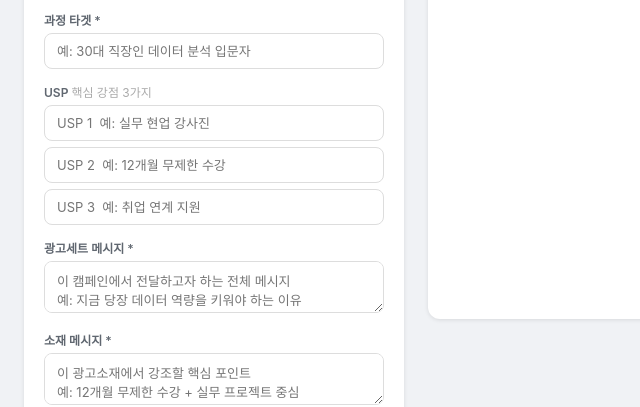
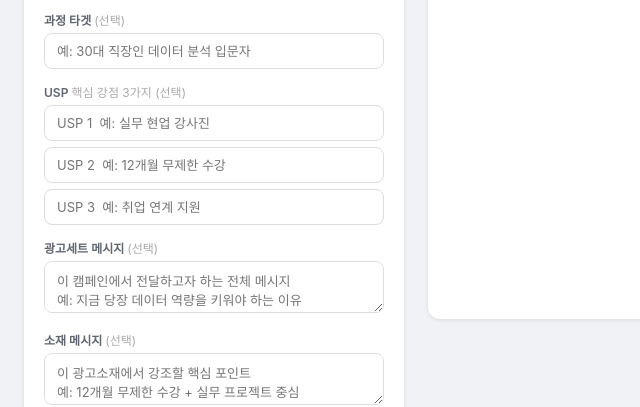
Before and after one commit to shsoh-day1/adcraft-hackathon, a website: page public/index.html in a window 1280 px wide. Shown: the part 218-625 px from the top of the page, 0-640 px from the left. Drawn offline with Linux system fonts and the light colour scheme.

Commit message:
feat: 입력 필드 전체 선택사항으로 변경 (URL만 필수)

```diff
--- a/public/index.html
+++ b/public/index.html
@@ -174,12 +174,12 @@
       </div>
 
       <div class="form-group">
-        <label>과정 타겟 *</label>
+        <label>과정 타겟 <span style="font-weight:400;color:#aaa">(선택)</span></label>
         <input type="text" id="targetInput" placeholder="예: 30대 직장인 데이터 분석 입문자" />
       </div>
 
       <div class="form-group">
-        <label>USP <span style="font-weight:400;color:#aaa">핵심 강점 3가지</span></label>
+        <label>USP <span style="font-weight:400;color:#aaa">핵심 강점 3가지 (선택)</span></label>
         <div class="usp-stack">
           <input type="text" id="usp1Input" placeholder="USP 1  예: 실무 현업 강사진" />
           <input type="text" id="usp2Input" placeholder="USP 2  예: 12개월 무제한 수강" />
@@ -188,12 +188,12 @@
       </div>
 
       <div class="form-group">
-        <label>광고세트 메시지 *</label>
+        <label>광고세트 메시지 <span style="font-weight:400;color:#aaa">(선택)</span></label>
         <textarea id="adSetMessageInput" rows="2" placeholder="이 캠페인에서 전달하고자 하는 전체 메시지&#10;예: 지금 당장 데이터 역량을 키워야 하는 이유"></textarea>
       </div>
 
       <div class="form-group">
-        <label>소재 메시지 *</label>
+        <label>소재 메시지 <span style="font-weight:400;color:#aaa">(선택)</span></label>
         <textarea id="creativeMessageInput" rows="2" placeholder="이 광고소재에서 강조할 핵심 포인트&#10;예: 12개월 무제한 수강 + 실무 프로젝트 중심"></textarea>
       </div>
 
```
